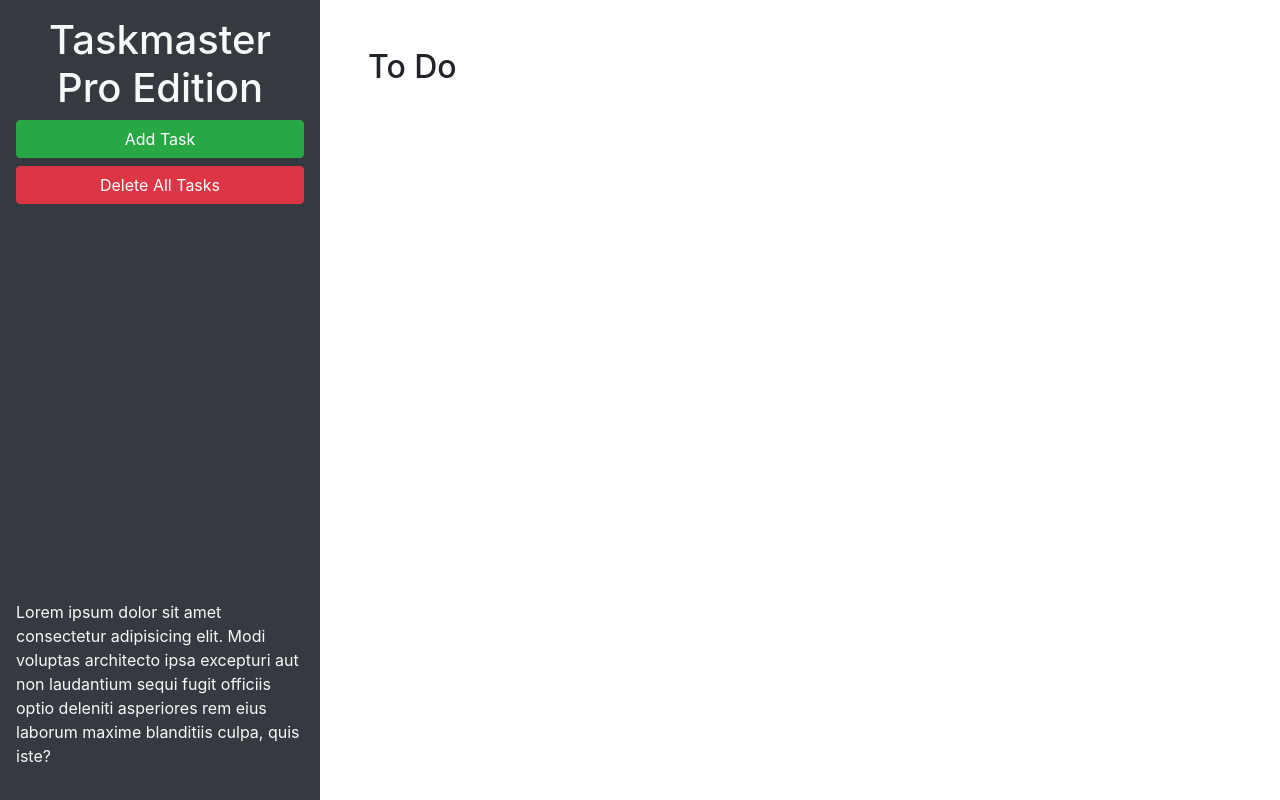
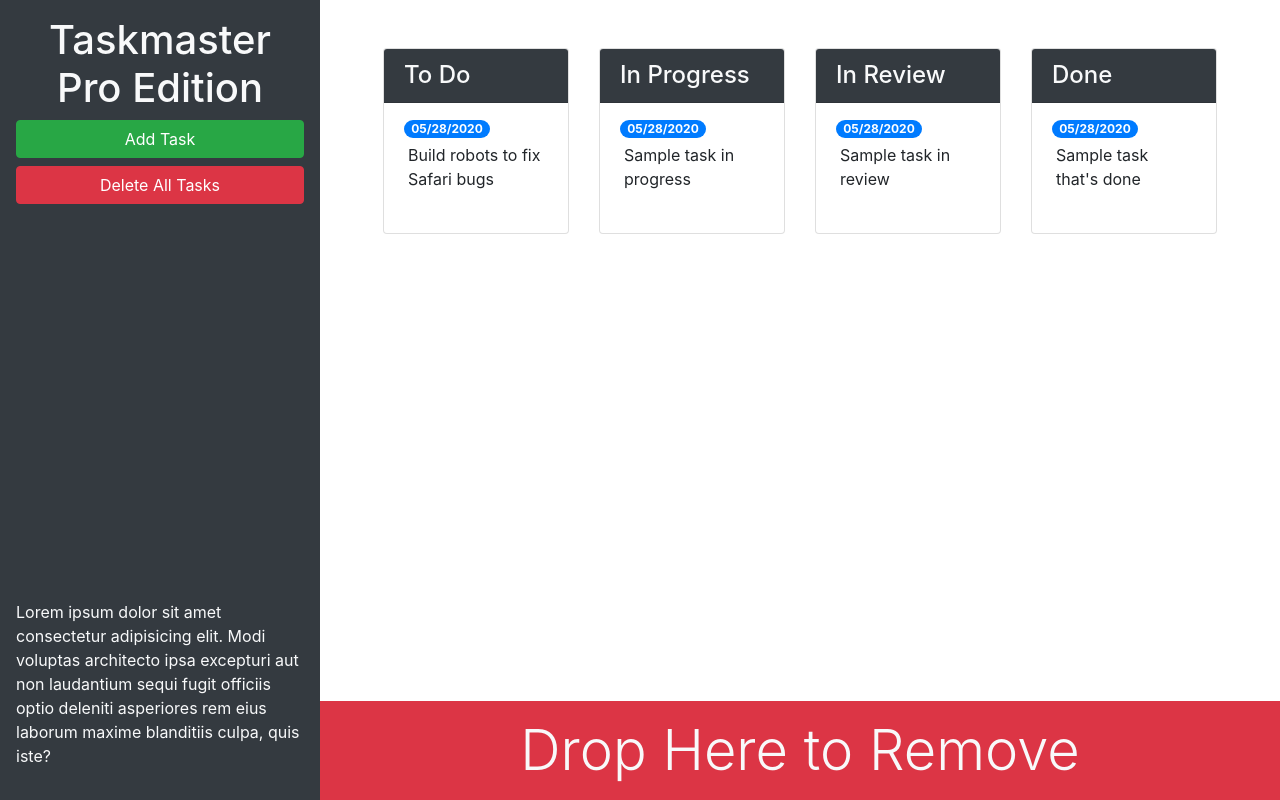
Before and after one commit to garcia2697/taskmaster-pro, a plain HTML site: page index.html in a window 1280 px wide. Drawn offline with nearby package versions, Linux system fonts and the light colour scheme.

Commit message:
added bootstrap

```diff
--- a/index.html
+++ b/index.html
@@ -13,20 +13,87 @@
 <body>
 
   <div class="row min-vh-100 no-gutters">
-    <header class="col-12 col-lg-3 bg-dark text-light d-flex flex-column p-4 p-lg-3">
+    <header class="col-12 col-lg-3 bg-dark text-light sticky-top d-flex flex-column p-4 p-lg-3">
       <h1 class="text-center">Taskmaster Pro Edition</h1>
       <button id="create-task" class="btn btn-block btn-success" data-toggle="modal" data-target="#task-form-modal">Add
         Task</button>
       <button id="remove-tasks" class="btn btn-block btn-danger">Delete All Tasks</button>
-      <p class="mt-auto">Lorem ipsum dolor sit amet consectetur adipisicing elit. Modi voluptas architecto ipsa
+      <p class="mt-auto d-none d-lg-block">Lorem ipsum dolor sit amet consectetur adipisicing elit. Modi voluptas architecto ipsa
         excepturi aut non
         laudantium sequi fugit officiis optio deleniti asperiores rem eius laborum maxime blanditiis culpa, quis iste?
       </p>
     </header>
-    <main class="col-12 col-lg-9">
-      <div class="m-5">
-        <h2>To Do</h2>
-        <ul id="list-toDo" class="list-group"> </ul>
+    <main class="col-12 col-lg-9 d-flex flex-column">
+      <div class="m-5 row justify-content-around">
+          <!-- todo Start -->
+          <div class="col-12 col-md-6 col-xl-3 mb-3">
+            <div class="card">
+              <h4 class="card-header bg-dark text-light">
+                To Do
+              </h4>
+              <ul id="list-toDo" class="list-group list-group-flush">
+                <li class="list-group-item">
+                  <span class="badge badge-primary badge-pill">05/28/2020 </span>
+                  <p class="m-1"> Build robots to fix Safari bugs </p>
+                </li>
+              </ul>
+            </div>
+          </div>
+
+        <!-- todo End -->
+        <!-- in progress start -->
+
+        <div class="col-12 col-md-6 col-xl-3 mb-3">
+          <div class="card">
+            <h4 class="card-header bg-dark text-light">
+              In Progress
+            </h4>
+            <ul id="list-toDo" class="list-group list-group-flush">
+              <li class="list-group-item">
+                <span class="badge badge-primary badge-pill">05/28/2020 </span>
+                <p class="m-1"> Sample task in progress </p>
+              </li>
+            </ul>
+          </div>
+        </div>
+        <!-- in progress end -->
+
+        <!-- in review start -->
+        <div class="col-12 col-md-6 col-xl-3 mb-3">
+          <div class="card">
+            <h4 class="card-header bg-dark text-light">In Review</h4>
+            <ul id="list-toDo" class="list-group list-group-flush">
+              <li class="list-group-item">
+                <span class="badge badge-primary badge-pill">
+                  05/28/2020
+                </span>
+                <p class="m-1"> Sample task in review</p>
+              </li>
+            </ul>
+          </div>
+        </div>
+        <!-- in review end -->
+
+        <!-- done start -->
+        <div class="col-12 col-md-6 col-xl-3 mb-3">
+          <div class="card">
+            <h4 class="card-header bg-dark text-light">Done</h4>
+            <ul id="list-toDo" class="list-group list-group-flush">
+              <li class="list-group-item">
+                <span class="badge badge-primary badge-pill">
+                  05/28/2020
+                </span>
+                <p class="m-1">Sample task that's done</p>
+              </li>
+            </ul>
+          </div>
+        </div>
+        <!-- done end -->
+      </div>
+      <div id="trash" class="mt-auto">
+        <div class="w-100 bg-danger p-3 text-center text-light display-4">
+          Drop Here to Remove
+        </div>
       </div>
     </main>
   </div>
@@ -46,11 +113,11 @@
           <form>
             <div class="form-group">
               <label for="modalTaskDescription">Task description</label>
-              <textarea id="modalTaskDescription" rows="3"></textarea>
+              <textarea id="modalTaskDescription" rows="3" class="form-control"></textarea>
             </div>
             <div class="form-group">
               <label for="modalDueDate">Due date</label>
-              <input type="text" id="modalDueDate" placeholder="mm/dd/yyyy" autocomplete="off" />
+              <input type="text" class="form-control" id="modalDueDate" placeholder="mm/dd/yyyy" autocomplete="off" />
             </div>
           </form>
         </div>
```
